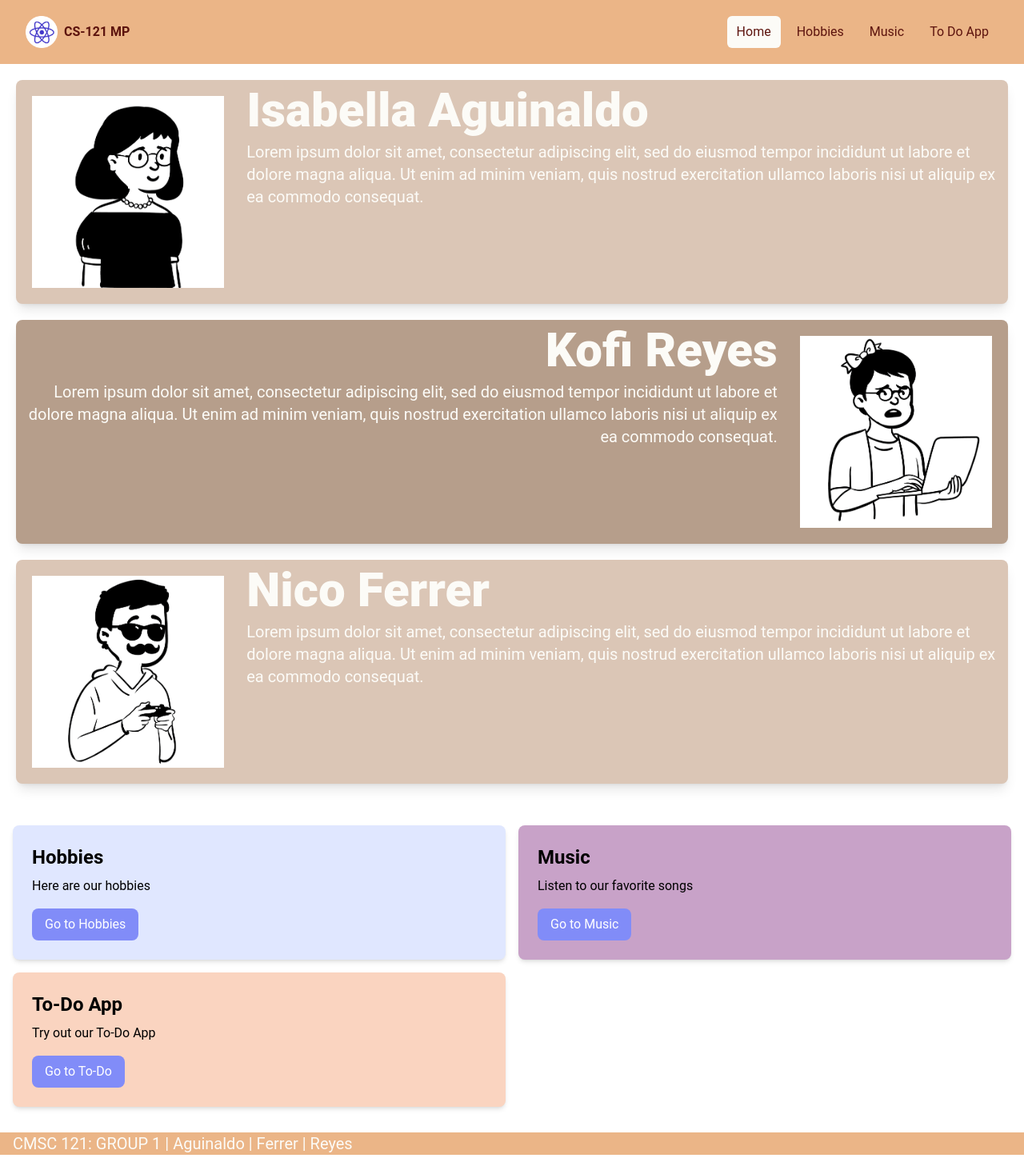
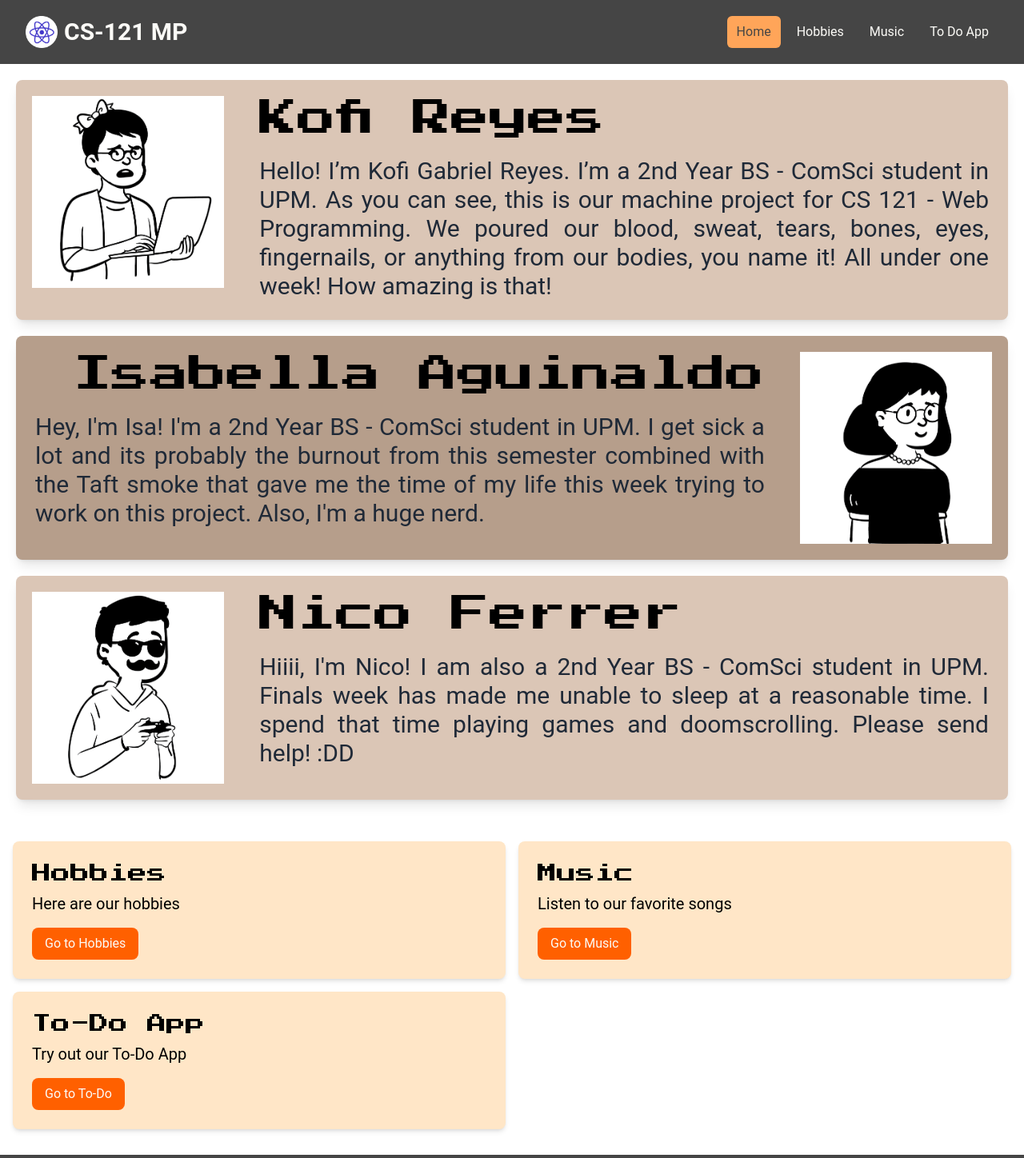
Before and after one commit to KGReyes/CS121-MP, a React (Vite) app in the folder front-end/: page / in a window 1280 px wide. Shown: the top 1448 px of the page at 80% size. Built offline with nearby package versions, Linux system fonts and the light colour scheme.

Commit message:
Home, Hobby, and Music Pages are finished. New fonts added.

```diff
--- a/front-end/src/components/Footer.jsx
+++ b/front-end/src/components/Footer.jsx
@@ -1,6 +1,6 @@
 const Footer = () => {
     return (
-        <footer className=" flex max-h-screen bg-beige">
+        <footer className=" flex max-h-screen bg-grey">
             <div className="mx-4 text-start">
                 <p className="text-xl text-off-white">
                     CMSC 121: GROUP 1 | Aguinaldo | Ferrer | Reyes
--- a/front-end/src/components/Hero.jsx
+++ b/front-end/src/components/Hero.jsx
@@ -8,19 +8,18 @@ const Hero = () => {
                 <div className="m-5 flex max-h-screen bg-cream-0 rounded-lg shadow-lg">
                     <img
                         className="m-5 h-60 w-auto"
-                            src={kcs4}
+                        src={kcs2}
                         alt="placeholder"
                     />
                     <div className="text-start">
-                            <h1 className="m-2 text-4xl font-extrabold text-off-white sm:text-5xl md:text-6xl">
-                                Isabella Aguinaldo
+                        <h1 className="m-6 font-press text-black sm:text-4xl md:text-5xl">
+                            Kofi Reyes
                         </h1>
-                            <p className="m-2 text-xl text-off-white">
-                                Lorem ipsum dolor sit amet, consectetur adipiscing elit, sed do eiusmod tempor
-                                incididunt ut
-                                labore et dolore magna aliqua. Ut enim ad minim veniam, quis nostrud exercitation
-                                ullamco
-                                laboris nisi ut aliquip ex ea commodo consequat.
+                        <p className="m-6 font-sans text-gray-800 text-justify sm:text-2xl md:text-3xl">
+                            Hello! I’m Kofi Gabriel Reyes. I’m a 2nd Year BS - ComSci student in UPM. As you can
+                            see, this is our machine project for CS 121 - Web Programming. We poured our blood,
+                            sweat, tears, bones, eyes, fingernails, or anything from our bodies, you name it! All
+                            under one week! How amazing is that!
                             </p>
                         </div>
                     </div>
@@ -29,20 +28,18 @@ const Hero = () => {
             <section>
                 <div className="m-5 flex max-h-screen bg-cream-2 rounded-lg shadow-lg">
                     <div className="text-end">
-                            <h1 className="m-2 text-4xl font-extrabold text-off-white sm:text-5xl md:text-6xl">
-                                Kofi Reyes
+                        <h1 className="m-6 font-press text-black sm:text-4xl md:text-5xl">
+                            Isabella Aguinaldo
                         </h1>
-                            <p className="m-2 text-xl text-off-white ">
-                                Lorem ipsum dolor sit amet, consectetur adipiscing elit, sed do eiusmod tempor
-                                incididunt ut
-                                labore et dolore magna aliqua. Ut enim ad minim veniam, quis nostrud exercitation
-                                ullamco
-                                laboris nisi ut aliquip ex ea commodo consequat.
+                        <p className="m-6 font-sans text-gray-800 text-justify sm:text-2xl md:text-3xl">
+                            Hey, I'm Isa! I'm a 2nd Year BS - ComSci student in UPM. I get sick a lot and its probably
+                            the burnout from this semester combined with the Taft smoke that gave me the time of my life
+                            this week trying to work on this project. Also, I'm a huge nerd.
                         </p>
                     </div>
                     <img
                         className="m-5 h-60 w-auto"
-                            src={kcs2}
+                        src={kcs4}
                         alt="placeholder"
                     />
                 </div>
@@ -56,15 +53,13 @@ const Hero = () => {
                         alt="placeholder"
                     />
                     <div className="text-start">
-                            <h1 className="m-2 text-4xl font-extrabold text-off-white sm:text-5xl md:text-6xl">
+                        <h1 className="m-6 font-press text-black sm:text-4xl md:text-5xl">
                             Nico Ferrer
                         </h1>
-                            <p className="m-2 text-xl text-off-white ">
-                                Lorem ipsum dolor sit amet, consectetur adipiscing elit, sed do eiusmod tempor
-                                incididunt ut
-                                labore et dolore magna aliqua. Ut enim ad minim veniam, quis nostrud exercitation
-                                ullamco
-                                laboris nisi ut aliquip ex ea commodo consequat.
+                        <p className="m-6 font-sans text-gray-800 text-justify sm:text-2xl md:text-3xl">
+                            Hiiii, I'm Nico! I am also a 2nd Year BS - ComSci student in UPM. Finals week has made me
+                            unable to sleep at a reasonable time. I spend that time playing games and doomscrolling.
+                            Please send help! :DD
                         </p>
                     </div>
                 </div>
--- a/front-end/src/components/HomeCards.jsx
+++ b/front-end/src/components/HomeCards.jsx
@@ -9,38 +9,38 @@ const HomeCards = () => {
                     <div className="grid grid-cols-1 md:grid-cols-2 gap-4 p-4 rounded-lg">
                         {/*Each Card corresponds to one of the parts with the Hobbies/Music/To-Do labels*/}
                         {/*Each Card is also their own object or file, look at the Card.jsx*/}
-                        <Card bg = 'bg-indigo-100'>
-                            <h2 className="text-2xl font-bold">Hobbies</h2>
-                            <p className="mt-2 mb-4">
+                        <Card bg = 'bg-creamsicle'>
+                            <h2 className="text-2xl font-press">Hobbies</h2>
+                            <p className="mt-2 text-xl mb-4">
                                 Here are our hobbies
                             </p>
                             <Link
                                 to="/hobbies"
-                                className="inline-block bg-indigo-400 text-white rounded-lg px-4 py-2 hover:bg-gray-700"
+                                className="inline-block bg-bright-orange text-off-white rounded-lg px-4 py-2 hover:bg-indigo-600"
                             >
                                 Go to Hobbies
                             </Link>
                         </Card>
-                        <Card bg = 'bg-lav'>
-                            <h2 className="text-2xl font-bold">Music</h2>
-                            <p className="mt-2 mb-4">
+                        <Card bg = 'bg-creamsicle'>
+                            <h2 className="text-2xl font-press">Music</h2>
+                            <p className="mt-2 text-xl mb-4">
                                 Listen to our favorite songs
                             </p>
                             <Link
                                 to="/music"
-                                className="inline-block bg-indigo-400 text-white rounded-lg px-4 py-2 hover:bg-indigo-600"
+                                className="inline-block bg-bright-orange text-off-white rounded-lg px-4 py-2 hover:bg-indigo-600"
                             >
                                 Go to Music
                             </Link>
                         </Card>
-                        <Card bg = 'bg-new-cream'>
-                            <h2 className="text-2xl font-bold">To-Do App</h2>
-                            <p className="mt-2 mb-4">
+                        <Card bg = 'bg-creamsicle'>
+                            <h2 className="text-2xl font-press">To-Do App</h2>
+                            <p className="mt-2 text-xl mb-4">
                                 Try out our To-Do App
                             </p>
                             <Link
                                 to="/to-do"
-                                className="inline-block bg-indigo-400 text-white rounded-lg px-4 py-2 hover:bg-indigo-600"
+                                className="inline-block bg-bright-orange text-off-white rounded-lg px-4 py-2 hover:bg-indigo-600"
                             >
                                 Go to To-Do
                             </Link>
--- a/front-end/src/components/Navbar.jsx
+++ b/front-end/src/components/Navbar.jsx
@@ -6,13 +6,13 @@ const Navbar = () => {
     //changed palette to make navbar more coffee(kofi) themed lamaw
 
     const linkClass = ({isActive}) =>
-        isActive ? 'bg-off-white  text-rust hover:bg-off-white  hover:text-rust rounded-md px-3 py-2'
-            : 'text-rust hover:bg-off-white hover:text-rust rounded-md px-3 py-2'
+        isActive ? 'bg-orange text-grey hover:bg-beige hover:text-grey rounded-md px-3 py-2'
+            : 'text-off-white hover:bg-beige hover:text-grey rounded-md px-3 py-2'
 
     return(
     <>
         {/*The entire navbar is under the nav tag*/}
-        <nav className="bg-beige">
+        <nav className="bg-grey">
             <div className="mx-auto max-w-7xl px-2 sm:px-6 lg:px-8">
                 <div className="flex h-20 items-center justify-between">
                     <div className="flex flex-1 justify-center md:items-stretch md:justify-start">
@@ -25,7 +25,7 @@ const Navbar = () => {
                                 src={logo}
                                 alt="React Jobs"
                             />
-                            <span className="hidden md:block text-rust font-bold ml-2">
+                            <span className="hidden md:block text-off-white text-3xl font-bold ml-2">
                                 CS-121 MP
                             </span>
                         </NavLink>
--- a/front-end/src/index.css
+++ b/front-end/src/index.css
@@ -1,3 +1,6 @@
+@import url('https://fonts.googleapis.com/css2?family=Press+Start+2P&display=swap');
+@import url('https://fonts.googleapis.com/css2?family=Inter:wght@100..900&display=swap');
+
 @tailwind base;
 @tailwind components;
 @tailwind utilities;
--- a/front-end/tailwind.config.js
+++ b/front-end/tailwind.config.js
@@ -26,7 +26,9 @@ export default {
         'creamsicle' : '#FFE6C7',
       },
       fontFamily: {
-        sans: ['Roboto', 'sans-serif']
+        'sans': ['Roboto', 'sans-serif'],
+        'inter': ['"Inter"', 'sans-serif'],
+        'press': ['"Press Start 2P"', 'system-ui'],
       },
       gridTemplateColumns: {
         '70/30': '70% 28%',
```
Also changed, not shown: front-end/src/pages/HobbiesPage.jsx (+21 -12 lines), front-end/src/pages/MusicPage.jsx (+21 -17 lines), 1 other file (tests, documents, lock files or other folders). Lines whose indentation alone changed are shown as unchanged.
